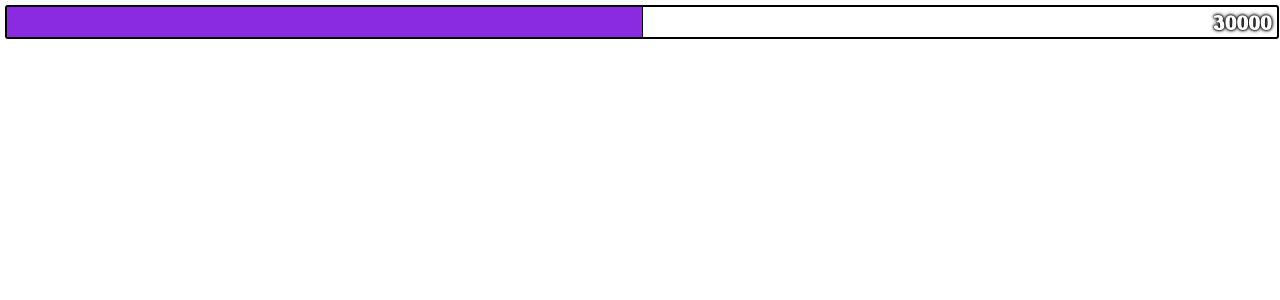
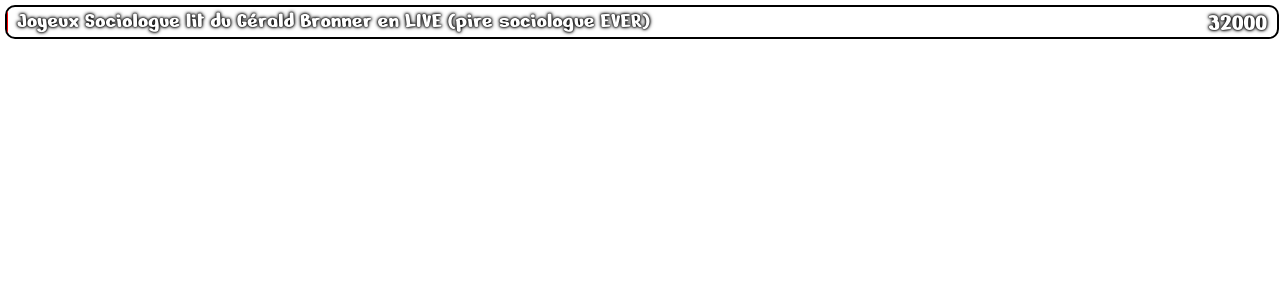
Before and after one commit to romaindurand/piquetdestream-overlay, a SvelteKit app: page /goals in a window 1280 px wide. Shown: the top 300 px of the page. Built offline with nearby package versions, Linux system fonts and the light colour scheme; no server answers.

Commit message:
plug goals to SSE api, start goals list

```diff
--- a/src/routes/goals/+page.svelte
+++ b/src/routes/goals/+page.svelte
@@ -1,54 +1,44 @@
 <script>
-	let donations = 29000;
-	/**
-	 * @typedef Goal
-	 * @type {Object}
-	 * @property {string} text
-	 * @property {number} value
-	 */
+	import { onMount } from 'svelte';
+	import goals from './goals.js';
+
+	let donations = 0;
+
+	$: ({ percent, nextGoal } = updateNextGoalData(donations, goals));
+
+	onMount(async () => {
+		const response = await window.fetch('https://piquetdestream-api.fly.dev/v1/counter/state');
+		const data = await response.json();
+		donations = Number.parseFloat(data.amount);
+		const evtSource = new EventSource('https://piquetdestream-api.fly.dev/v1/counter/sse');
+		evtSource.addEventListener('counter-update', handleEvent);
+	});
+
+	function handleEvent(event) {
+		const data = JSON.parse(event.data);
+		donations = Number.parseFloat(data.amount);
+	}
 
 	/**
-	 * @type Goal[]
+	 * @param {number} donations
 	 */
-	let goals = [
-		{
-			text: 'objectif 1',
-			value: 30000
-		},
-		{
-			text: 'objectif 2',
-			value: 31000
-		},
-		{
-			text: 'objectif 3',
-			value: 32000
-		},
-		{
-			text: 'objectif 1.5',
-			value: 29500
-		}
-	];
-
-	$: percent = getPercent(donations, goals);
-
-	/**
-	 *
-	 * @param {number} donations
-	 * @param {Goal[]} goals
-	 */
-	function getPercent(donations, goals) {
+	function updateNextGoalData(donations) {
 		const sortedGoals = goals.sort((a, b) => a.value - b.value);
 		const nextGoal = sortedGoals.find((goal) => goal.value > donations);
-		const nextGoalIndex = sortedGoals.findIndex(goal => goal.value === nextGoal.value);
-		const prevGoal = sortedGoals[nextGoalIndex - 1]
-
+		const nextGoalIndex = sortedGoals.findIndex((goal) => goal.value === nextGoal.value);
+		const prevGoal = sortedGoals[nextGoalIndex - 1] || { value: 0 };
+		const percent = ((donations - prevGoal.value) / (nextGoal.value - prevGoal.value)) * 100;
+		return { percent, nextGoal };
 	}
 </script>
 
 <div class="wrapper">
 	<div class="container">
-		<div class="progress" style={`width: 50%;`} />
-		<div class="next-goal-value">30000</div>
+		<div class="progress" style={`width: ${percent}%;`} />
+		<div class="text-content">
+			<div class="next-goal-title">{nextGoal.text}</div>
+			<div class="next-goal-value">{nextGoal.value}</div>
+		</div>
 	</div>
 </div>
 
@@ -58,30 +48,43 @@
 	}
 	.container {
 		position: relative;
-		box-sizing: content-box;
+		overflow: hidden;
 		width: 100%;
 		height: 30px;
 		border: 2px solid black;
-		border-radius: 3px;
+		border-radius: 10px;
 		background-color: white;
 	}
 
 	.progress {
 		position: absolute;
-		left: 0;
-		top: 0;
-		background-color: blueviolet;
-		border-right: 1px solid black;
+		background-color: #9a0022;
+		border-right: 1px solid red;
 		height: 100%;
+		transition: width 1s ease-in-out;
+	}
+
+	.text-content {
+		box-sizing: border-box;
+		padding-left: 10px;
+		padding-right: 10px;
+		width: 100%;
+		position: absolute;
+		display: flex;
+		justify-content: space-between;
 	}
 
 	.next-goal-value {
 		font-family: 'Nerko One';
-		position: absolute;
-		right: 5px;
-		top: 0;
 		color: white;
 		text-shadow: 0 0 2px black, 0 0 3px black, 0 0 4px black;
 		font-size: 1.6em;
 	}
+
+	.next-goal-title {
+		font-family: 'Nerko One';
+		color: white;
+		text-shadow: 0 0 2px black, 0 0 3px black, 0 0 4px black;
+		font-size: 1.4em;
+	}
 </style>
--- /dev/null
+++ b/src/routes/goals/goals.js
@@ -0,0 +1,56 @@
+/**
+ * @typedef Goal
+ * @type {Object}
+ * @property {string} text
+ * @property {number} value
+ */
+
+/**
+ * @type Goal[]
+ */
+const goals = [
+	// https://twitter.com/Yukain0/status/1617713674835361794
+	{
+		text: "Yukain0 ouvre un Only Fan (mais c'est pas ce que vous croyez)",
+		value: 35500
+	},
+	{
+		text: "Yukain0 publie sa vidéo d'elle enfant qui chante Le Roi Lion",
+		value: 40000
+	},
+	{
+		text: 'Yukain0 fait un suplex à Joyeux Sociologue (vidéo)',
+		value: 50000
+	},
+	{
+		text: 'Yukain0 va a la prochaine manif sur Paris avec Joyeux Sociologue',
+		value: 55000
+	},
+	{
+		text: "Yukain0 essaye de faire une interview d'Elise Lucet",
+		value: 100000
+	},
+	// https://twitter.com/PiquetDeStream/status/1617873404618760192/photo/2
+	{
+		text: 'Joyeux Sociologue lit du Gérald Bronner en LIVE (pire sociologue EVER)',
+		value: 32000
+	},
+	{
+		text: 'Remix DJ set DNB/jungle des chansons de campagne du RPR',
+		value: 33000
+	},
+	{
+		text: 'Joyeux Sociologue devient anti-Bourdieu',
+		value: 34000
+	},
+	{
+		text: "Joyeux Sociologue et Echaarpe regardent les débats à l'AN pendant une journée",
+		value: 35000
+	},
+	{
+		text: 'LeoJak0tte fait un selfie catboy',
+		value: 36000
+	}
+];
+
+export default goals;
```
